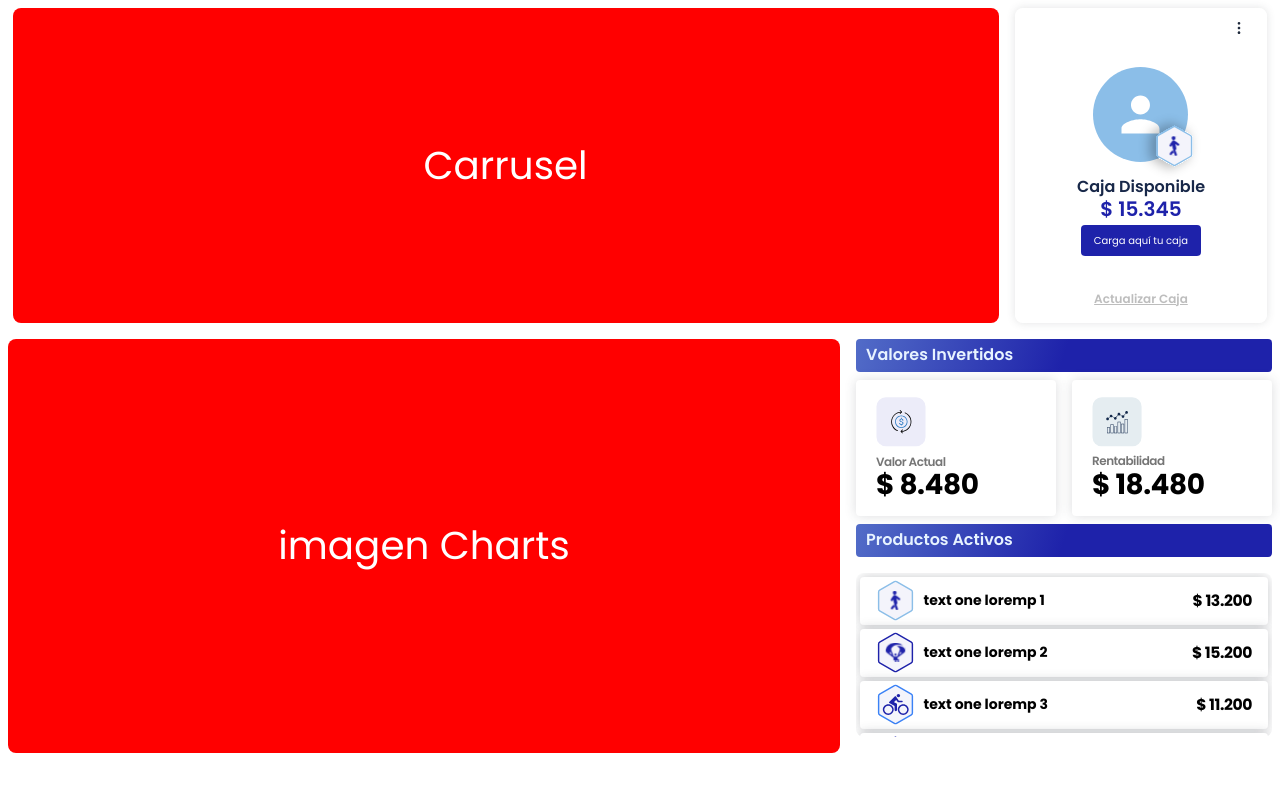
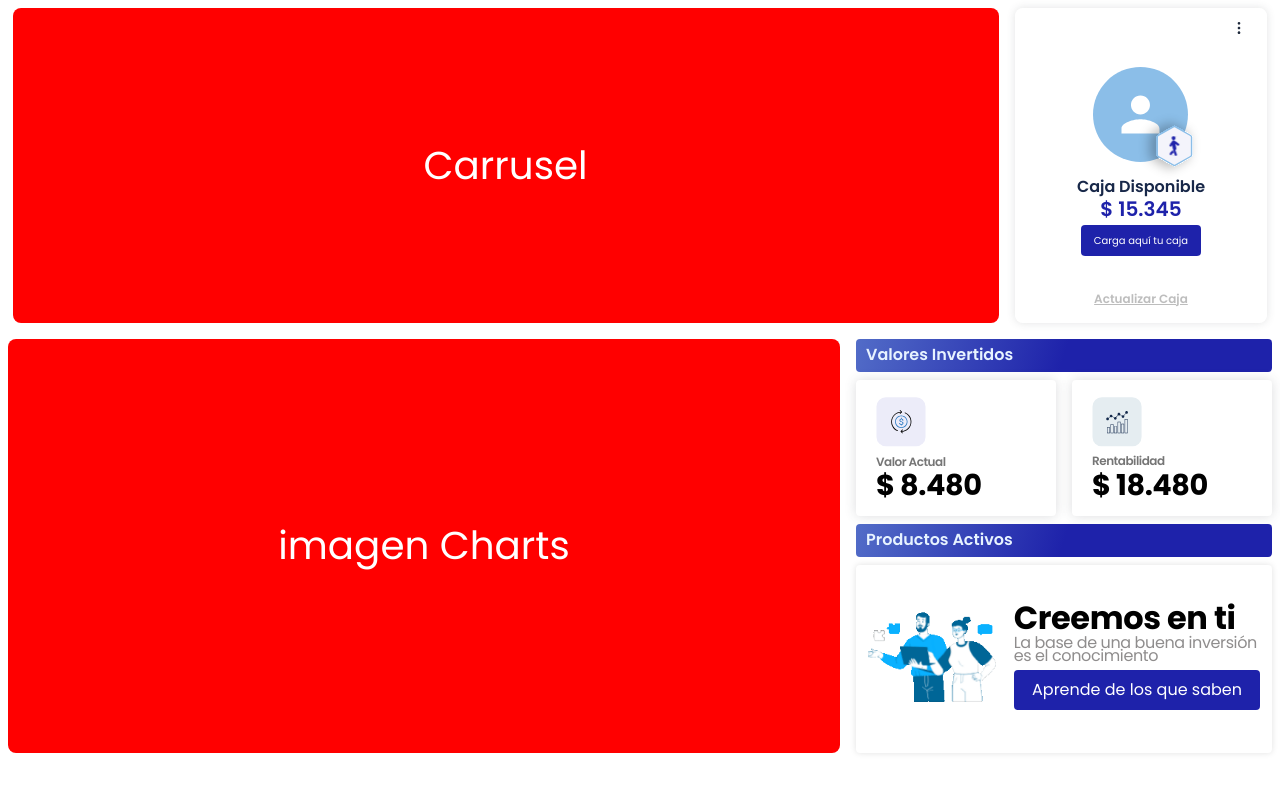
Before and after one commit to PandaDesigner/xcala-mui, a React (Vite) app: page / in a window 1280 px wide. Shown: the top 792 px of the page. Built offline with nearby package versions, Linux system fonts and the light colour scheme.

Commit message:
implementando clam

```diff
--- a/src/components/newDasborad/PeymenCards.jsx
+++ b/src/components/newDasborad/PeymenCards.jsx
@@ -6,13 +6,6 @@ import perfil_agresivo from '../../assets/images/perfiles/agresivo.svg'
 import perfil_portafolio from '../../assets/images/perfiles/portafolio.svg'
 /**ItemsPeymenBox */
 
-const props = {
-    perfil: 'conservador',
-    titelPeymen: 'Propuesta One Titel Name',
-    montoTotal: '12.800'
-}
-
-const { perfil, titelPeymen, montoTotal } = props
 
 const ItemsPeymenBox = styled(Stack)({
     backgroundColor: 'rgba(255, 255, 255, 1)',
@@ -81,7 +74,7 @@ const CoinValueBox = styled(Typography)({
     fontStyle: 'normal',
     fontFamily: 'Poppins',
     fontWeight: '700',
-    fontSize: '15.608894348144531px',
+    fontSize: 'clamp(1rem, 2vw, 1.2rem)',//'15px',
     letterSpacing: '-0.39022237062454224px',
     textDecoration: 'none',
     lineHeight: '21.462230682373047px',
--- a/src/components/newDasborad/SectionInteraction.jsx
+++ b/src/components/newDasborad/SectionInteraction.jsx
@@ -1,7 +1,8 @@
 import { Box, Button, Portal, Stack, Typography, styled } from '@mui/material'
 
-import icons_Money from '../../assets/images/iconsMoney.svg'
-import icons_Rentavility from '../../assets/images/iconsRentability.svg'
+import icons_Money from '../../assets/images/iconsMoney.svg';
+import icons_Rentavility from '../../assets/images/iconsRentability.svg';
+import icons_NoProduct from '../../assets/images/Team members discussing solution.gif';
 import { PeymenCards } from './PeymenCards';
 
 const TitelSection = styled(Stack)({
@@ -142,7 +143,108 @@ const ListProduct = styled(Stack)({
     overflowY: 'scroll'
 });
 
-const portfolio = [
+/**Action no Product */
+
+const SectionNoProduct = styled(Stack)({
+    backgroundColor: 'rgba(255, 255, 255, 1)',
+    boxShadow: '0px 0px 6.828890800476074px rgba(0, 0, 0, 0.12)',
+    borderRadius: '4px',
+    position: 'relative',
+    isolation: 'isolate',
+    flexDirection: 'row',
+    justifyContent: 'space-between',
+    alignItems: 'center',
+    padding: '2px 11.706669807434082px',
+    boxSizing: 'border-box',
+    alignSelf: 'stretch',
+    flex: '1',
+    margin: '0px',
+    height: '100%',
+    width: '100%',
+});
+
+const ContetNoProduct = styled(Stack)({
+    position: 'relative',
+    isolation: 'isolate',
+    flexDirection: 'row',
+    justifyContent: 'flex-start',
+    alignItems: 'center',
+    padding: '0px',
+    boxSizing: 'border-box',
+    margin: '0px',
+    height: '120px',
+    width: '100%',
+});
+const IconsNoProduct = styled("img")({
+    height: '120px',
+    width: '140px',
+    objectFit: 'cover',
+    margin: '0px',
+});
+const BodyTextNoProduct = styled(Stack)({
+    position: 'relative',
+    isolation: 'isolate',
+    flexDirection: 'column',
+    justifyContent: 'center',
+    alignItems: 'flex-start',
+    padding: '0px',
+    boxSizing: 'border-box',
+    margin: '0px 0px 0px 6px',
+    //height: '78.61px',
+    //width: '180px',
+});
+
+const TitelNopProduct = styled(Typography)({
+    textAlign: 'left',
+    whiteSpace: 'pre-wrap',
+    fontSynthesis: 'none',
+    color: 'rgba(0, 0, 0, 1)',
+    //fontStyle: 'normal',
+    fontFamily: 'Poppins',
+    fontWeight: '700',
+    letterSpacing: '-0.39022237062454224px',
+    textDecoration: 'none',
+    lineHeight: '21.462230682373047px',
+    textTransform: 'none',
+    margin: '0px',
+});
+
+const ParrafoNoProduct = styled(Typography)({
+    textAlign: 'left',
+    whiteSpace: 'pre-wrap',
+    fontSynthesis: 'none',
+    color: 'rgba(143, 141, 141, 1)',
+    fontFamily: 'Poppins',
+    fontWeight: '500',
+    //fontSize: '11.706669807434082px',
+    letterSpacing: '-0.39022237062454224px',
+    textDecoration: 'none',
+    lineHeight: '12.962230682373047px',
+    textTransform: 'none',
+    margin: '7.804447174072266px 0px 0px 0px',
+});
+
+const BtnCarga = styled(Button)({
+    backgroundColor: 'rgba(30, 34, 170, 1)',
+    borderRadius: '4px',
+    position: 'relative',
+    isolation: 'isolate',
+    //padding: '12px 24px',
+    boxSizing: 'border-box',
+    margin: '7.804447174072266px 0px 0px 0px',
+    height: '100%',
+    width: '100%',
+    color: '#fff',
+    textTransform: "none",
+    "&:hover": {
+        backgroundColor: "#4449D8"
+    },
+});
+
+
+/** FIN */
+
+const portfolio = null/*[
     {
         perfil: 'conservador',
         titelPeymen: 'text one loremp 1',
@@ -169,6 +271,9 @@ const portfolio = [
         montoTotal: '20.200'
     },
 ]
+*/
+
+
 
 
 export const SectionInteraction = () => {
@@ -209,7 +314,7 @@ export const SectionInteraction = () => {
             >
                 <TitelSection>
 
-                    <TitelSectionBox variant='h6'>Valores Invertidos </TitelSectionBox>
+                    <TitelSectionBox variant='h6' >Valores Invertidos </TitelSectionBox>
                 </TitelSection>
                 <Stack
                     gap={2}
@@ -222,7 +327,7 @@ export const SectionInteraction = () => {
                             <BodyText>
                                 <Titulo>Valor Actual</Titulo>
                                 <Coin
-                                    fontSize={{ lg: '28px', md: '28px', sm: '28px', xs: '22px' }}
+                                    fontSize={'clamp(1.4em, 6vw, 1.8em)'}
                                 >{`$ ${'8.480'}`}</Coin>
                             </BodyText>
                         </BodyCards>
@@ -233,7 +338,7 @@ export const SectionInteraction = () => {
                             <BodyText>
                                 <Titulo>Rentabilidad</Titulo>
                                 <Coin
-                                    fontSize={{ lg: '28px', md: '28px', sm: '28px', xs: '22px' }}
+                                    fontSize={'clamp(1.4em, 6vw, 1.8em)'}
                                 >{`$ ${'18.480'}`}</Coin>
                             </BodyText>
                         </BodyCards>
@@ -242,7 +347,14 @@ export const SectionInteraction = () => {
                 <TitelSection>
                     <TitelSectionBox variant='h6'>Productos Activos </TitelSectionBox>
                 </TitelSection>
-                <ListProduct gap={0.5} overflow={'hidden'} maxHeight={'160px'} >
+                {(portfolio != null)
+                    ? (<ListProduct
+                        gap={0.5}
+                        overflow={'hidden'}
+                        maxHeight={'160px'}
+
+                    >
+
                         {portfolio.map(({ perfil, titelPeymen, montoTotal }) => {
 
                             return (<PeymenCards
@@ -250,11 +362,24 @@ export const SectionInteraction = () => {
                                 perfil={perfil}
                                 titelPeymen={titelPeymen}
                                 montoTotal={montoTotal} />)
-                    })}
-                </ListProduct>
+                        })
+                        }
+                    </ListProduct>)
+                    : (<SectionNoProduct>
+                        <ContetNoProduct>
+                            <IconsNoProduct src={icons_NoProduct} alt={'Cargando Product'} />
+                            <BodyTextNoProduct>
+                                <TitelNopProduct fontSize={'clamp(12px, 5vw, 32px)'}>Creemos en ti</TitelNopProduct>
+                                <ParrafoNoProduct fontSize={'clamp(12px, 2vw, 16px)'}>La base de una buena inversión
+                                    es el conocimiento
+                                </ParrafoNoProduct>
+                                <BtnCarga variant='text' sx={{ fontSize: 'clamp(12px, 3vw, 16px)' }} >Aprende de los que saben</BtnCarga>
+                            </BodyTextNoProduct>
+                        </ContetNoProduct>
+                    </SectionNoProduct>)}
+
 
             </Stack>
-
-        </Stack>
+        </Stack >
     )
 }
```
Also changed, not shown: src/assets/images/Team members discussing solution.gif (added). Lines whose indentation alone changed are shown as unchanged.
